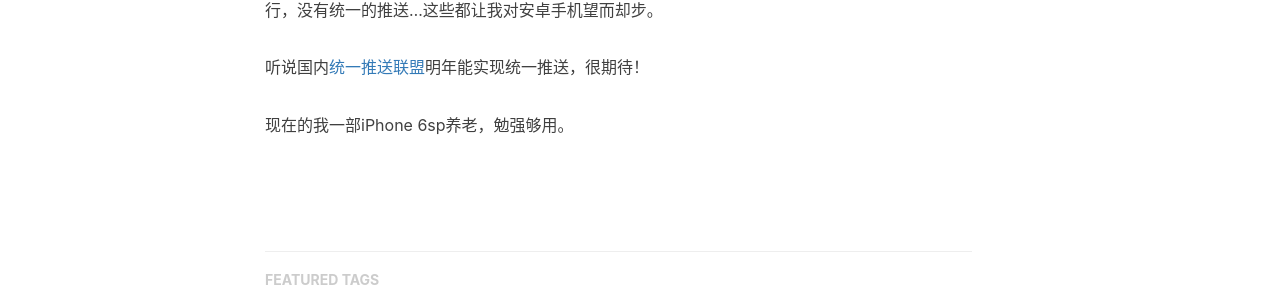
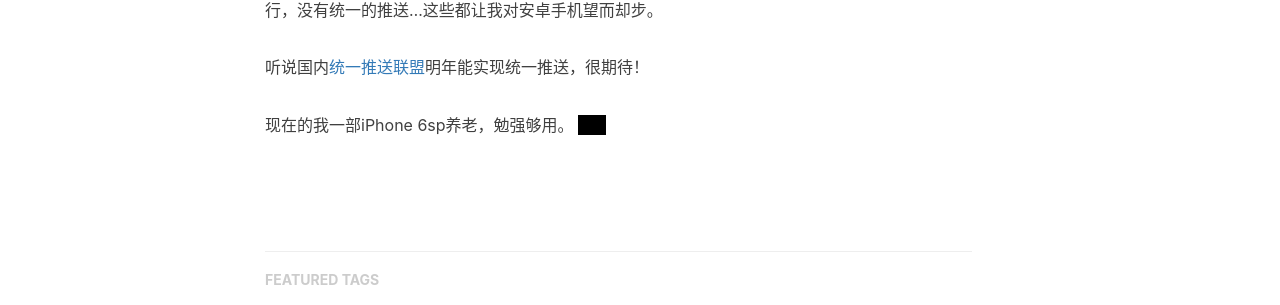
Before and after one commit to Devinteng/blog2, a Jekyll site: the page built from _posts/2019-05-31-Redmi-K20-pro.md, in a window 1280 px wide. Shown: the part 1646-1951 px from the top of the page. Built offline with Jekyll 4.4.1, drawn with Linux system fonts in a browser that asks for light colours; nearby versions of some CDN libraries; comment, search, counter and statistics services are not loaded.

Commit message:
Update 2019-05-31-Redmi-K20-pro.md

```diff
--- a/_posts/2019-05-31-Redmi-K20-pro.md
+++ b/_posts/2019-05-31-Redmi-K20-pro.md
@@ -50,3 +50,4 @@ tags:
 听说国内[统一推送联盟](http://www.chinaupa.com/)明年能实现统一推送，很期待！
 
 现在的我一部iPhone 6sp养老，勉强够用。
+<span class="heimu" title="test">test</span>
```
